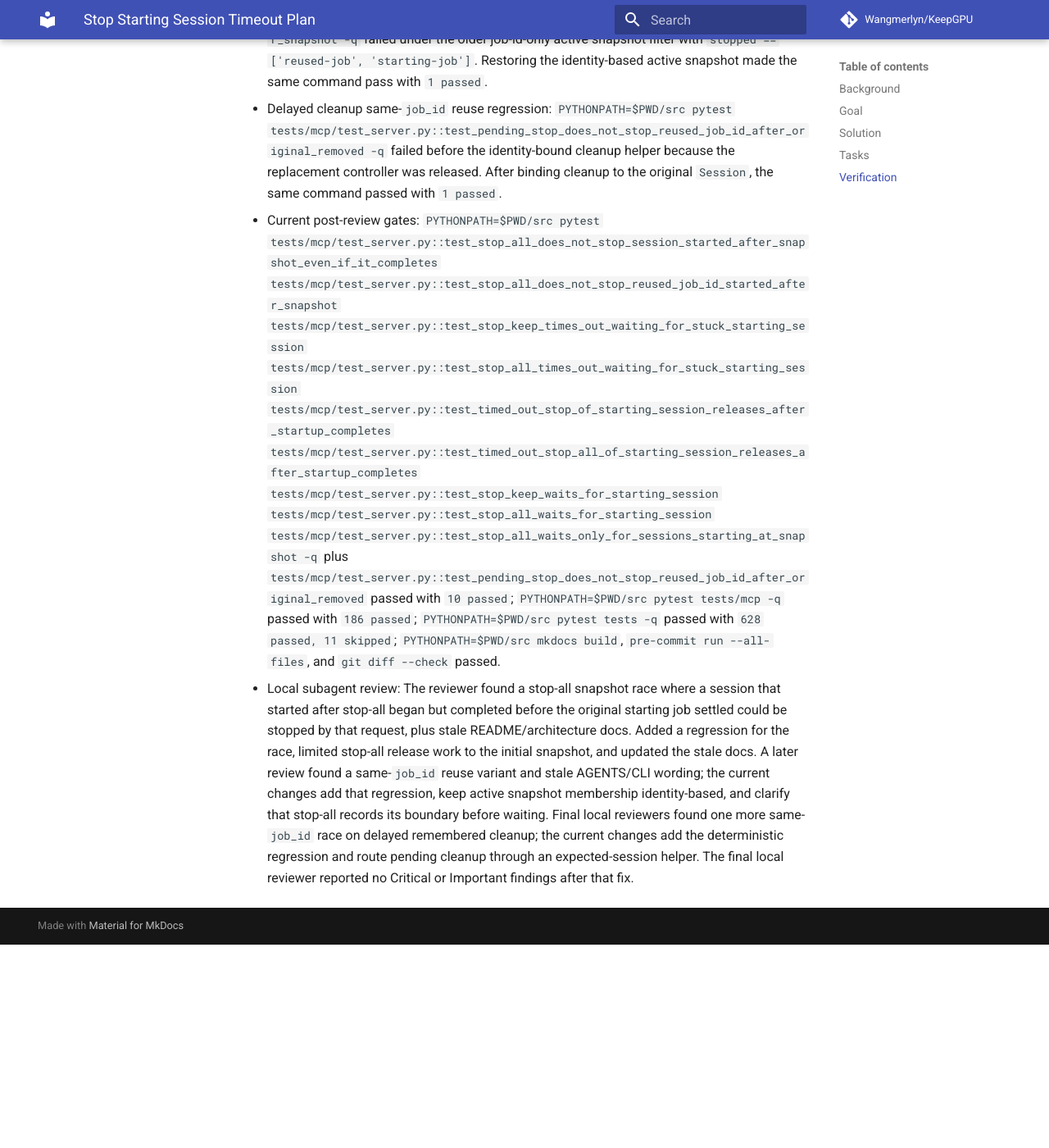
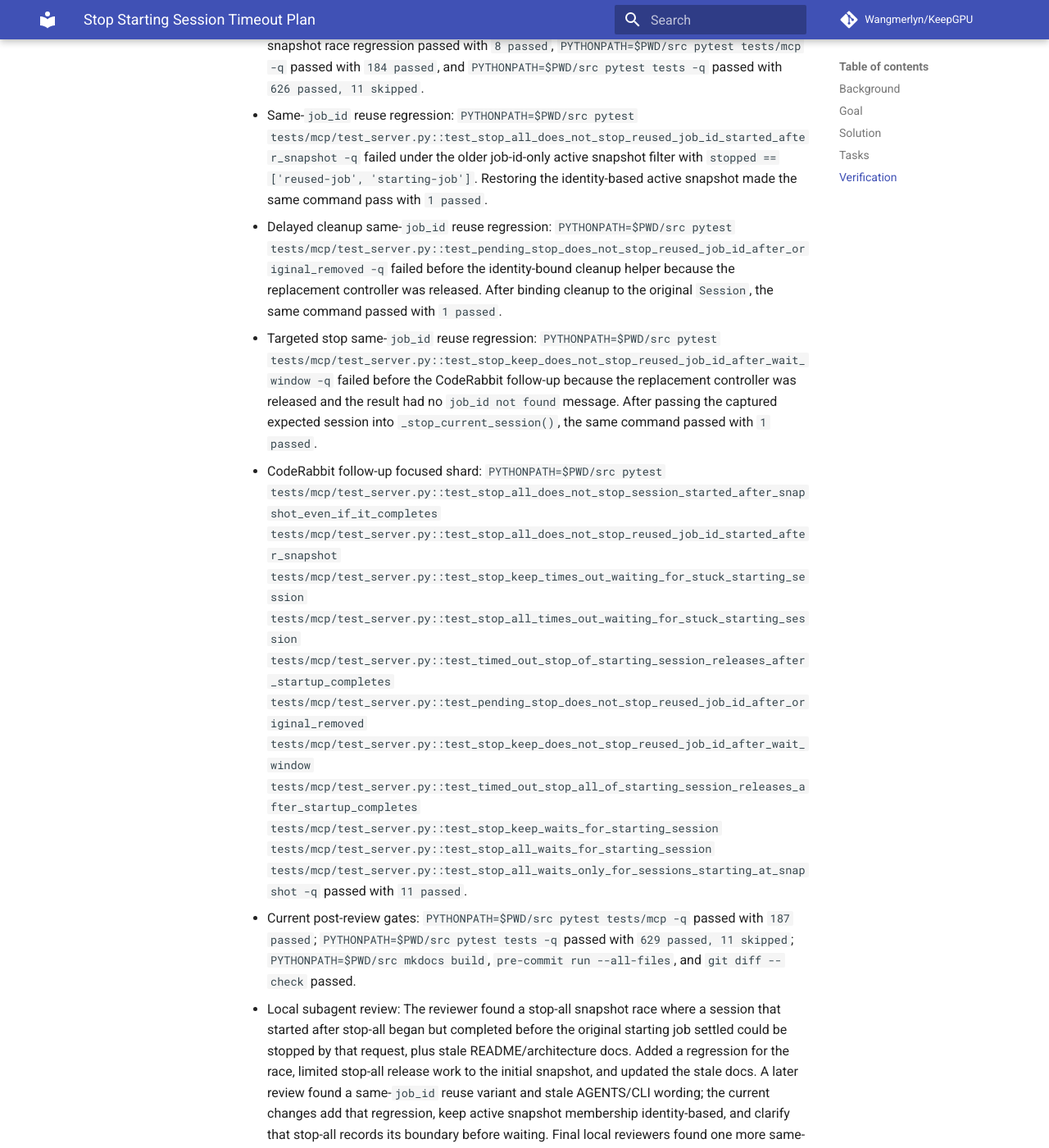
Before and after one commit to Wangmerlyn/KeepGPU, an MkDocs documentation site: the page built from docs/plans/stop-starting-session-timeout.md, in a window 1280 px wide and 1400 px high, scrolled down 2474 px. Shown: the whole window at 82% size. Built offline with MkDocs 1.6.1 and Material for MkDocs 9.7.7, drawn with Linux system fonts in a browser that asks for light colours; comment, search, counter and statistics services are not loaded; before the commit the page ends 3626 px from its top, so only the background shows below that; some of the changed text lies outside the part shown.

Commit message:
fix(mcp): guard targeted stop session identity

```diff
--- a/docs/plans/stop-starting-session-timeout.md
+++ b/docs/plans/stop-starting-session-timeout.md
@@ -32,6 +32,9 @@
 - Bind remembered post-timeout cleanup to the `Session` object created by the
   timed-out startup so a delayed quiet cleanup cannot stop a later replacement
   using the same custom `job_id`.
+- Bind targeted stop release to the session observed before the startup wait, or
+  to the settled session whose params match the captured starting job, so a stop
+  request cannot release a later same-`job_id` replacement.
 - Keep failed startups clearing reservations and pending-stop markers.
 - Update `AGENTS.md`, MCP/CLI docs, and this plan.
 
@@ -45,6 +48,8 @@
       its initial boundary, including same-`job_id` reuse.
 - [x] Add regression coverage that delayed remembered cleanup does not stop a
       later same-`job_id` replacement after the original session was removed.
+- [x] Add CodeRabbit follow-up regression coverage that targeted stop does not
+      stop a later same-`job_id` replacement after the wait window.
 - [x] Implement bounded startup wait and pending-stop handoff.
 - [x] Update `AGENTS.md`, MCP/CLI docs, and this plan.
 - [x] Run focused tests, MCP shard, full tests, docs build, pre-commit, and
@@ -82,12 +87,19 @@
   failed before the identity-bound cleanup helper because the replacement
   controller was released. After binding cleanup to the original `Session`, the
   same command passed with `1 passed`.
+- Targeted stop same-`job_id` reuse regression:
+  `PYTHONPATH=$PWD/src pytest tests/mcp/test_server.py::test_stop_keep_does_not_stop_reused_job_id_after_wait_window -q`
+  failed before the CodeRabbit follow-up because the replacement controller was
+  released and the result had no `job_id not found` message. After passing the
+  captured expected session into `_stop_current_session()`, the same command
+  passed with `1 passed`.
+- CodeRabbit follow-up focused shard:
+  `PYTHONPATH=$PWD/src pytest tests/mcp/test_server.py::test_stop_all_does_not_stop_session_started_after_snapshot_even_if_it_completes tests/mcp/test_server.py::test_stop_all_does_not_stop_reused_job_id_started_after_snapshot tests/mcp/test_server.py::test_stop_keep_times_out_waiting_for_stuck_starting_session tests/mcp/test_server.py::test_stop_all_times_out_waiting_for_stuck_starting_session tests/mcp/test_server.py::test_timed_out_stop_of_starting_session_releases_after_startup_completes tests/mcp/test_server.py::test_pending_stop_does_not_stop_reused_job_id_after_original_removed tests/mcp/test_server.py::test_stop_keep_does_not_stop_reused_job_id_after_wait_window tests/mcp/test_server.py::test_timed_out_stop_all_of_starting_session_releases_after_startup_completes tests/mcp/test_server.py::test_stop_keep_waits_for_starting_session tests/mcp/test_server.py::test_stop_all_waits_for_starting_session tests/mcp/test_server.py::test_stop_all_waits_only_for_sessions_starting_at_snapshot -q`
+  passed with `11 passed`.
 - Current post-review gates:
-  `PYTHONPATH=$PWD/src pytest tests/mcp/test_server.py::test_stop_all_does_not_stop_session_started_after_snapshot_even_if_it_completes tests/mcp/test_server.py::test_stop_all_does_not_stop_reused_job_id_started_after_snapshot tests/mcp/test_server.py::test_stop_keep_times_out_waiting_for_stuck_starting_session tests/mcp/test_server.py::test_stop_all_times_out_waiting_for_stuck_starting_session tests/mcp/test_server.py::test_timed_out_stop_of_starting_session_releases_after_startup_completes tests/mcp/test_server.py::test_timed_out_stop_all_of_starting_session_releases_after_startup_completes tests/mcp/test_server.py::test_stop_keep_waits_for_starting_session tests/mcp/test_server.py::test_stop_all_waits_for_starting_session tests/mcp/test_server.py::test_stop_all_waits_only_for_sessions_starting_at_snapshot -q`
-  plus `tests/mcp/test_server.py::test_pending_stop_does_not_stop_reused_job_id_after_original_removed`
-  passed with `10 passed`; `PYTHONPATH=$PWD/src pytest tests/mcp -q` passed
-  with `186 passed`; `PYTHONPATH=$PWD/src pytest tests -q` passed with
-  `628 passed, 11 skipped`; `PYTHONPATH=$PWD/src mkdocs build`,
+  `PYTHONPATH=$PWD/src pytest tests/mcp -q` passed with `187 passed`;
+  `PYTHONPATH=$PWD/src pytest tests -q` passed with
+  `629 passed, 11 skipped`; `PYTHONPATH=$PWD/src mkdocs build`,
   `pre-commit run --all-files`, and `git diff --check` passed.
 - Local subagent review:
   The reviewer found a stop-all snapshot race where a session that started
@@ -104,3 +116,6 @@
   route pending cleanup through an expected-session helper.
   The final local reviewer reported no Critical or Important findings after
   that fix.
+  CodeRabbit later found the targeted-stop variant of the same identity race;
+  the current changes add the regression, use the existing expected-session
+  helper for targeted stops, and document the guard in `AGENTS.md`.
```
Also changed, not shown: AGENTS.md (+3 -1 lines), 2 other files.
